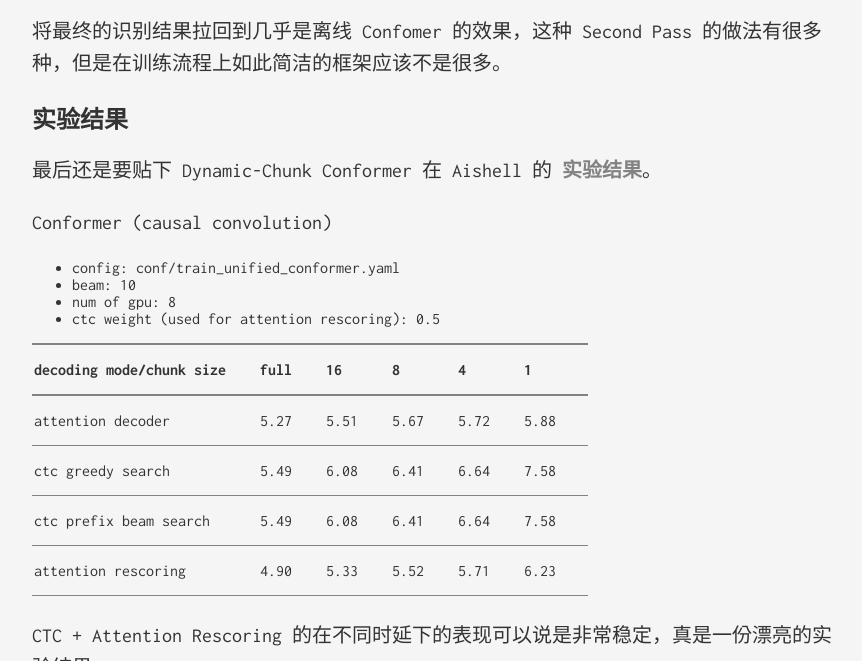
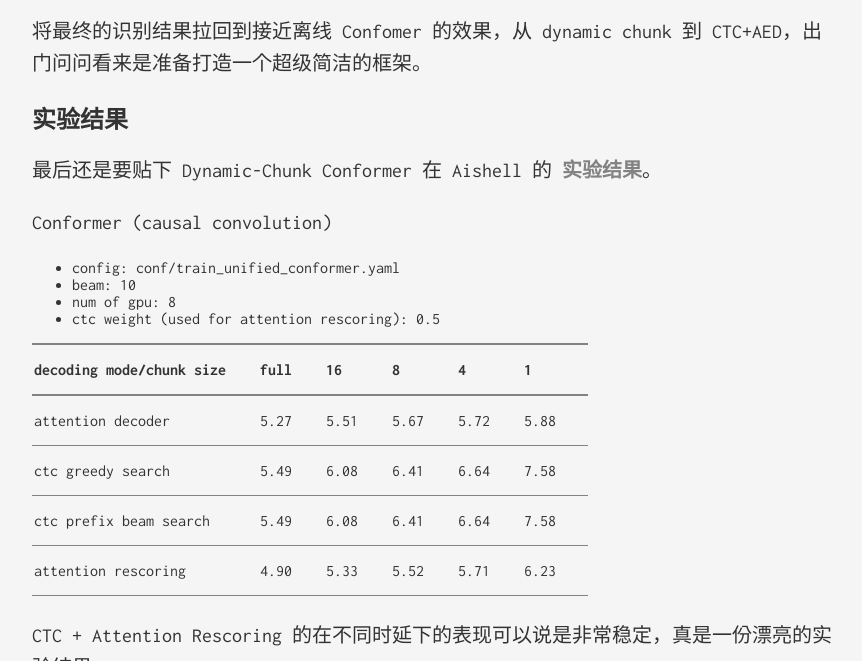
Before and after one commit to TeaPoly/TeaPoly.github.io, a Jekyll site: the page built from _posts/2021-01-15-dynamic_chunk_conformer.markdown, in a window 1280 px wide and 900 px high, scrolled down 7739 px, cut to the strip 239-900 px from the top of the window. Shown: the whole strip, without its empty margins (208-1070 px from the left). Built offline with Jekyll 4.4.1, drawn with Linux system fonts in a browser that asks for light colours.

```diff
--- a/_posts/2021-01-15-dynamic_chunk_conformer.markdown
+++ b/_posts/2021-01-15-dynamic_chunk_conformer.markdown
@@ -192,7 +192,7 @@
 
 ![截屏2021-01-16 下午1.45.14](https://tva1.sinaimg.cn/large/008eGmZEgy1gmphj2ltpnj30oe0l63zy.jpg)
 
-将最终的识别结果拉回到几乎是离线 Confomer 的效果，这种 Second Pass 的做法有很多种，但是在训练流程上如此简洁的框架应该不是很多。
+将最终的识别结果拉回到接近离线 Confomer 的效果，从 dynamic chunk 到 CTC+AED，出门问问看来是准备打造一个超级简洁的框架。
 
 ## 实验结果
 
```
